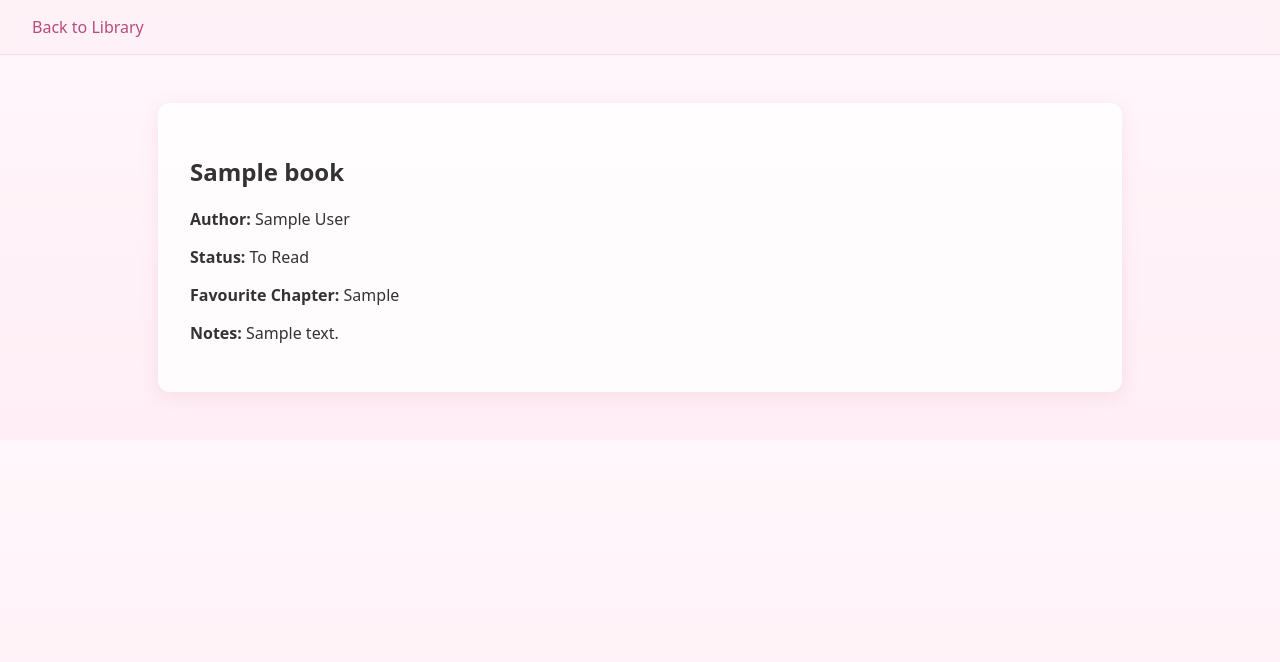
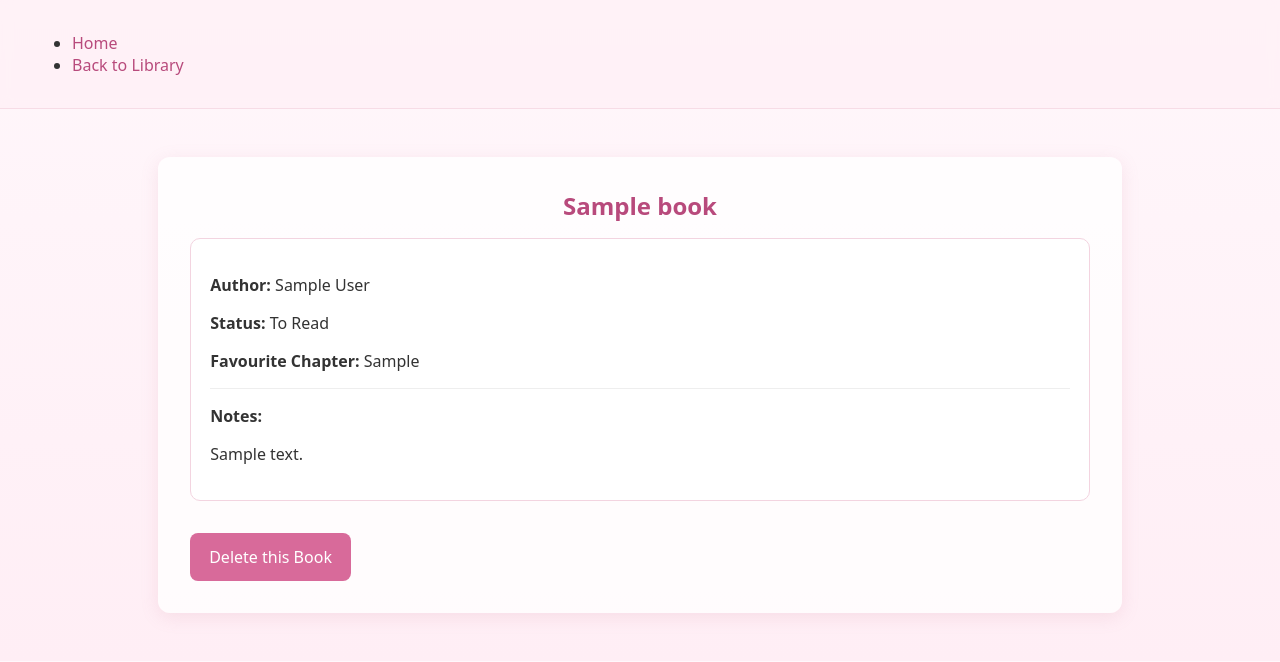
Before and after one commit to Blank55-cell/milestoneproject3, a Django app: template templates/books_details.html in a window 1280 px wide. Shown: the top 662 px of the page. Run offline with Django 4.2, Linux system fonts and the light colour scheme; the template is opened without the code that fills it: values that come from a table or form of the project are taken from there, others are empty; tables that the repository leaves empty hold one stand-in row (values such as "Sample post").

Commit message:
Tried to fix the books detials so at the very least all parts of the html is working

```diff
--- a/templates/books_details.html
+++ b/templates/books_details.html
@@ -1,26 +1,46 @@
 {% load static %}
 
 <!DOCTYPE html>
-<html>
+<html lang="en">
 <head>
-  <!-- Pulls title dynamically for the browser tab -->
-  <title>{{ book.title }}</title>
+    <meta charset="UTF-8">
+    <meta name="viewport" content="width=device-width, initial-scale=1.0">
+    <!-- The || "Book" prevents a crash if title is missing -->
+    <title>{{ book.title|default:"Book Details" }}</title>
     <link rel="stylesheet" href="{% static 'css/style.css' %}">
 </head>
 <body class="sakura-bg">
 
     <nav class="nav-bar soft-nav">
-    <a href="{% url 'library' %}">Back to Library</a>
+        <ul class="nav-list">
+            <li><a href="{% url 'home' %}">Home</a></li>
+            <li><a href="{% url 'library' %}">Back to Library</a></li>
+        </ul>
     </nav>
 
-  <section class="soft-card">
-    <h2>{{ book.title }}</h2>
-    <!-- Displays specific model fields for the selected book -->
+    <section class="details-container soft-card">
+        {% if book %}
+            <h2 class="panel-title">{{ book.title }}</h2>
+
+            <div class="petal-card">
                 <p><strong>Author:</strong> {{ book.author }}</p>
                 <p><strong>Status:</strong> {{ book.status }}</p>
-    <p><strong>Favourite Chapter:</strong> {{ book.favourite_chapter }}</p>
-    <p><strong>Notes:</strong> {{ book.notes }}</p>
+                <p><strong>Favourite Chapter:</strong> {{ book.favourite_chapter|default:"None listed" }}</p>
+                <hr style="border: 0; border-top: 1px solid #eee; margin: 1rem 0;">
+                <p><strong>Notes:</strong></p>
+                <p class="notes-text">{{ book.notes|default:"No notes added yet." }}</p>
+            </div>
+
+            <div class="button-row" style="margin-top: 2rem;">
+                <a href="{% url 'delete_book' book.id %}" class="btn-sakura delete-btn">Delete this Book</a>
+            </div>
+        {% else %}
+            <h2 class="panel-title">Book not found</h2>
+            <p>We couldn't retrieve the details for this book.</p>
+            <a href="{% url 'library' %}" class="btn-sakura">Return to Library</a>
+        {% endif %}
     </section>
 
+    <script src="{% static 'js/javascript.js' %}"></script>
 </body>
 </html>
```
Lines whose indentation alone changed are shown as unchanged.
